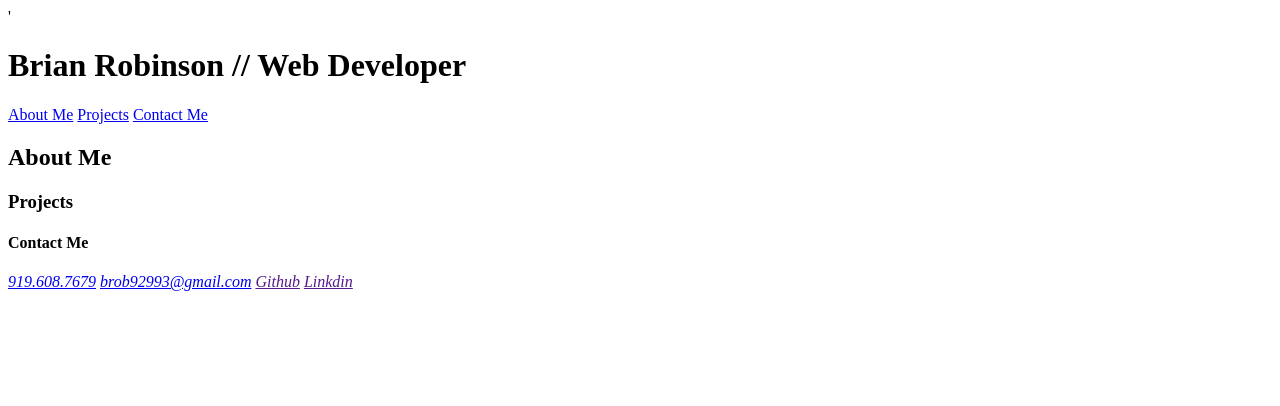
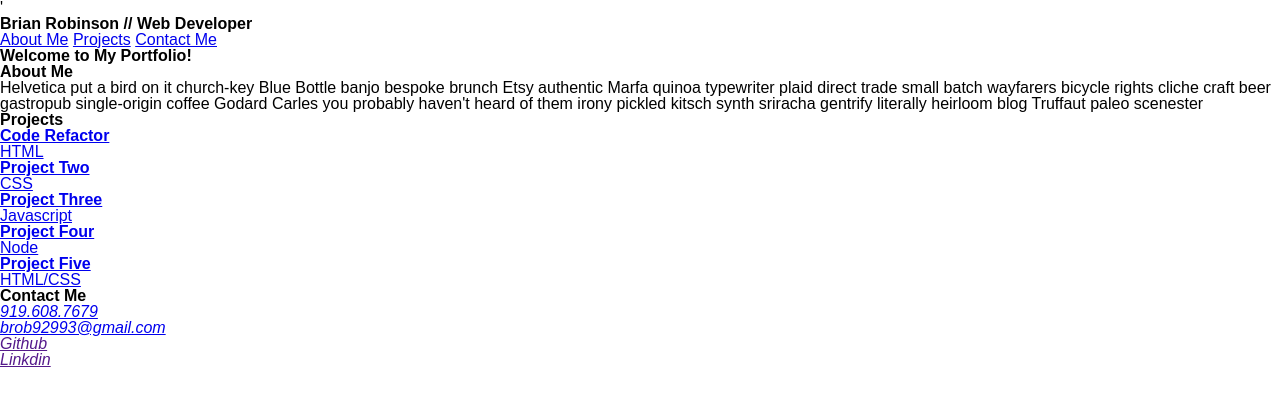
Before and after one commit to brob92993/Portfolio, a plain HTML site: page index.html in a window 1280 px wide. Drawn offline with Linux system fonts and the light colour scheme.

Commit message:
finished the basic HTML structure of the portfolio and added the code for the reset CSS file

```diff
--- a/index.html
+++ b/index.html
@@ -21,28 +21,70 @@
     </nav>
 </header>
 
+<!--Hero Banner-->
+<section class="hero-banner">
+<div>
+<h2>Welcome to My Portfolio!</h2>
+</div>
+</section>
+
+<!--About Me Section-->
 <main>
-<section class= "section">
+<section class= "section" id= "about">
     <h2>About Me</h2>
     <div>
         <p>
-
+            Helvetica put a bird on it church-key Blue Bottle banjo bespoke brunch Etsy authentic Marfa quinoa typewriter
+            plaid
+            direct trade small batch wayfarers bicycle rights cliche craft beer gastropub single-origin coffee Godard
+            Carles you
+            probably haven't heard of them irony pickled kitsch synth sriracha gentrify literally heirloom blog Truffaut
+            paleo
+            scenester
         </p>
     </div>
 </section>
 
+<!--Projects Section-->
 <section class= "section" id= "projects">
     <h3>Projects</h3>
     <div class= "flex-container">
 
-    <a href= "#projectone" class= "flex-item projectone">
-
+    <a href= "projectone" class= "flex-item projectone">
+    <div>
+    <h3>Code Refactor</h3>
+    <p>HTML</p>
+    </div>
     </a>
 
-    <a>
+    <a href= "projecttwo" class= "flex-item projecttwo">
+    <div>
+    <h3>Project Two</h3>
+    <p>CSS</p>
+    </div>
+    </a>
 
+    <a href= "projectthree" class= "flex-item projectthree">
+    <div>
+    <h3>Project Three</h3>
+    <p>Javascript</p>
+    </div>
+    </a>
 
+    <a href= "projectfour" class= "flex-item projectfour">
+    <div>
+    <h3>Project Four</h3>
+    <p>Node</p>
+    </div>
     </a>
+
+    <a href= "projectfive" class= "flex-item projectfive">
+    <div>
+    <h3>Project Five</h3>
+    <p>HTML/CSS</p>
+    </div>
+    </a>
+
     </div>
 </section>
 
@@ -52,8 +94,11 @@
 <div>
     <address>
         <a href= "tel:+19196087679">919.608.7679</a>
+        <div></div>
         <a href= "mailto:brob92993@gmail.com">brob92993@gmail.com</a>
+        <div></div>
         <a href= "">Github</a>
+        <div></div>
         <a href= "">Linkdin</a>
     </address>
 </div>
--- a/styles/reset.css
+++ b/styles/reset.css
@@ -0,0 +1,29 @@
+* {
+    margin: 0;
+    padding: 0;
+    box-sizing: border-box;
+  }
+
+  html {
+    height: 100%;
+  }
+
+  body {
+    min-height: 100%;
+    line-height: 1;
+    font-family: sans-serif;
+  }
+
+  h1, h2, h3, h4, h5, h6 {
+    font-size: 100%;
+  }
+
+  input, select, option, optgroup, textarea, button,
+  pre, code {
+    font-size: 100%;
+    font-family: inherit;
+  }
+
+  ol, ul {
+    list-style: none;
+  }
```
Also changed, not shown: images/avatar-icon.png (added), images/background image.jpg (added).
